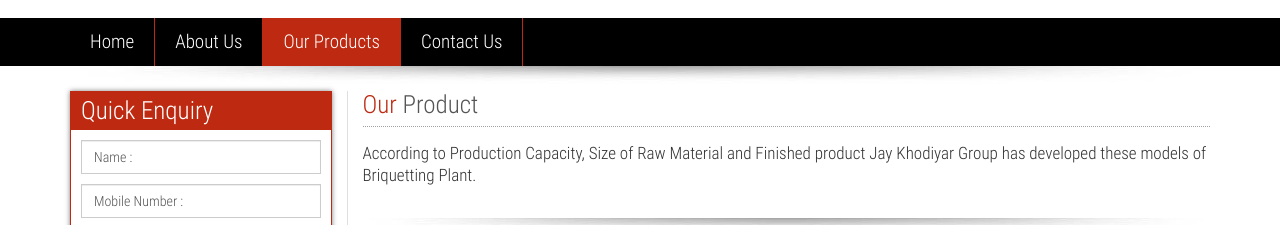
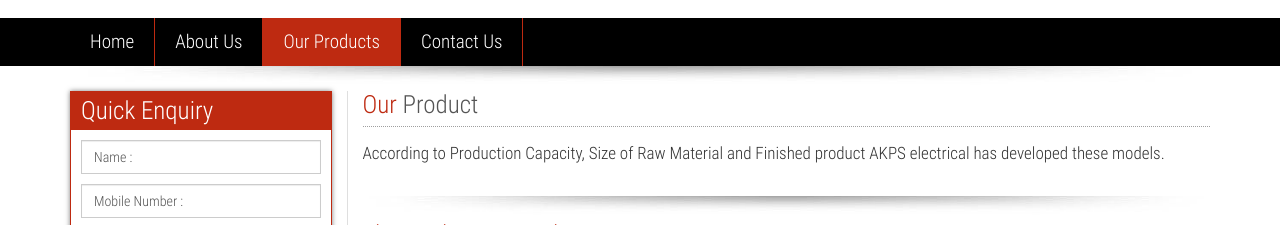
Before and after one commit to sachinsinghh/machine-tools, a plain HTML site: page our-product.html in a window 1280 px wide. Shown: the part 66-291 px from the top of the page. Drawn offline with nearby package versions, Linux system fonts and the light colour scheme; files whose address does not match are found by name.

Commit message:
minor typo

```diff
--- a/our-product.html
+++ b/our-product.html
@@ -162,7 +162,7 @@
         </div>
         <div class="col-lg-9 col-md-9 col-sm-12 col-xs-12">
         	<h2>Our <span>Product</span></h2>
-            <p>According to Production Capacity, Size of Raw Material and Finished product Jay Khodiyar Group has developed these models of Briquetting Plant.<br /><br /> </p>
+            <p>According to Production Capacity, Size of Raw Material and Finished product AKPS electrical has developed these models.<br /><br /> </p>
 
            <!--  Elecroplating barrel -->
            <div style="margin:0px auto 5px;"><img src="images/shadow-bar.jpg" style="width:100%; height:20px;" /></div>
```
